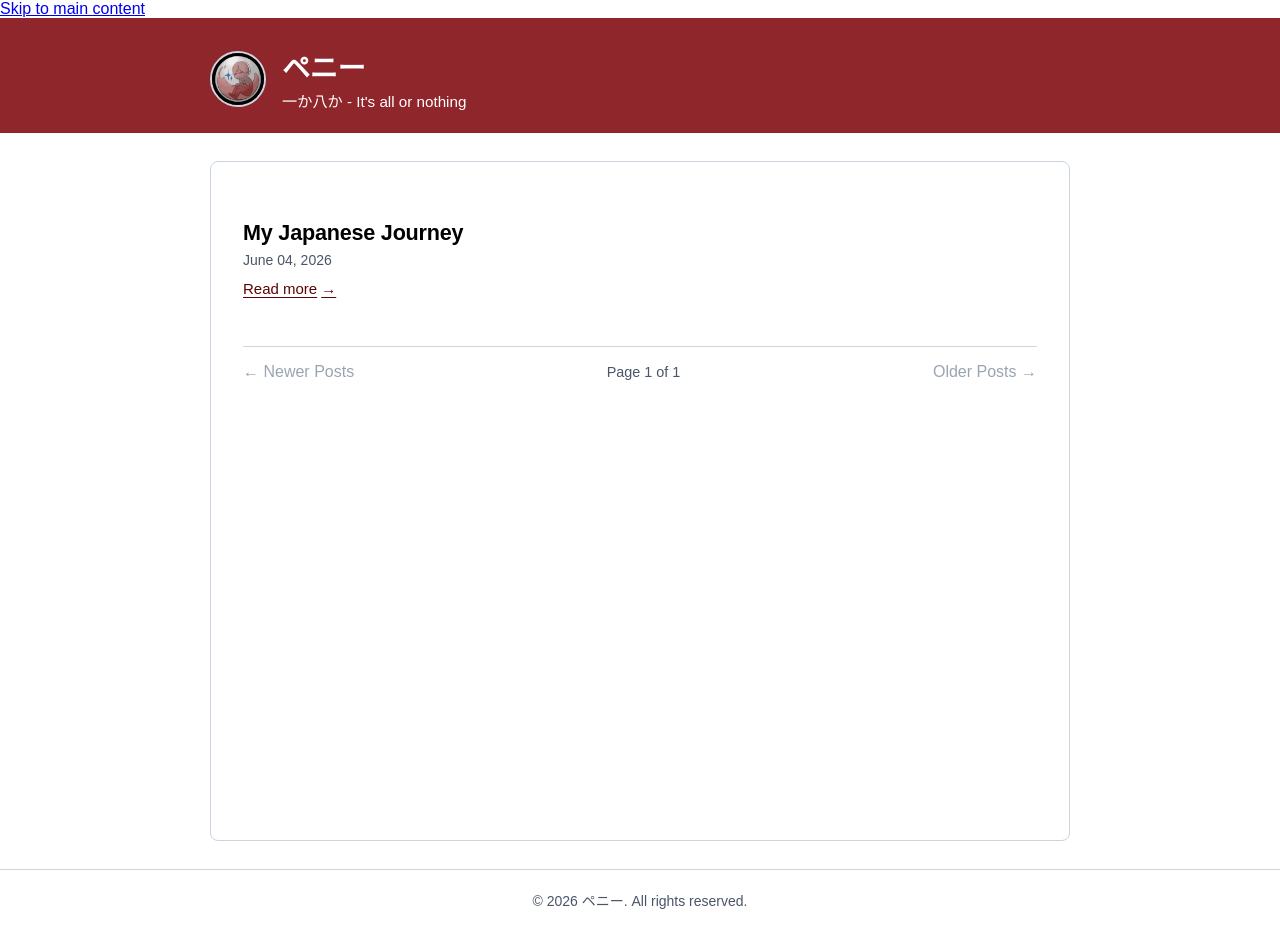
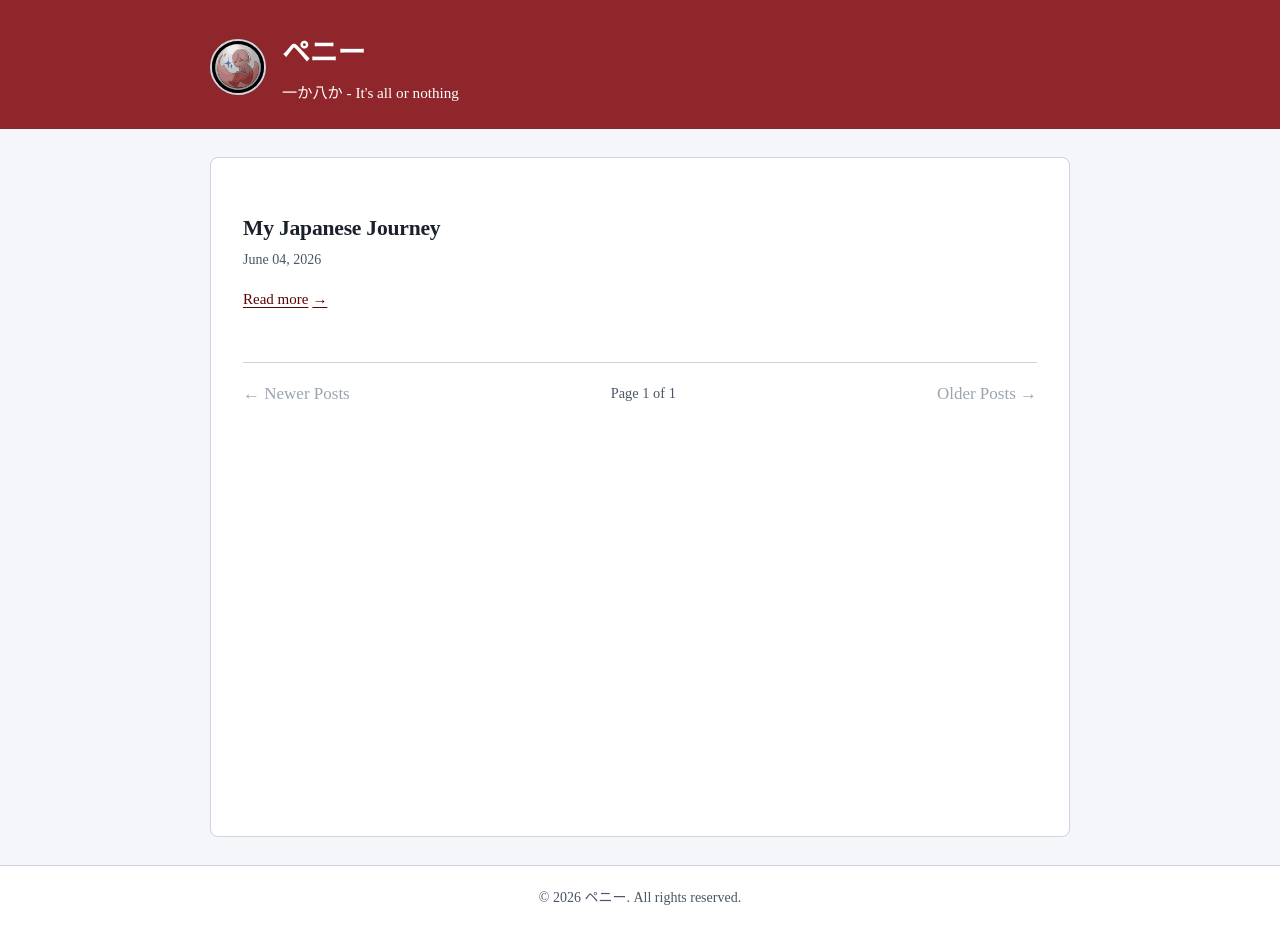
Before and after one commit to pennie26/pennie26.github.io, a Jekyll site: the page built from index.html, in a window 1280 px wide. Built offline with Jekyll 4.4.1, drawn with Linux system fonts in a browser that asks for light colours; the list of posts is cut into pages by our own code.

Commit message:
Update style.css

```diff
--- a/assets/css/style.css
+++ b/assets/css/style.css
@@ -29,7 +29,10 @@ html {
 }
 
 body {
-    font-family: 'Quicksand', sans-serif;
+    body {
+  font-family: "Inter", sans-serif;
+  /* Improves readability of mixed-case and lower-case text */
+  font-feature-settings: "calt" 1, "liga" 1;
 }
   font-size: 1.0625rem; /* 17px */
   line-height: 1.75;
```
